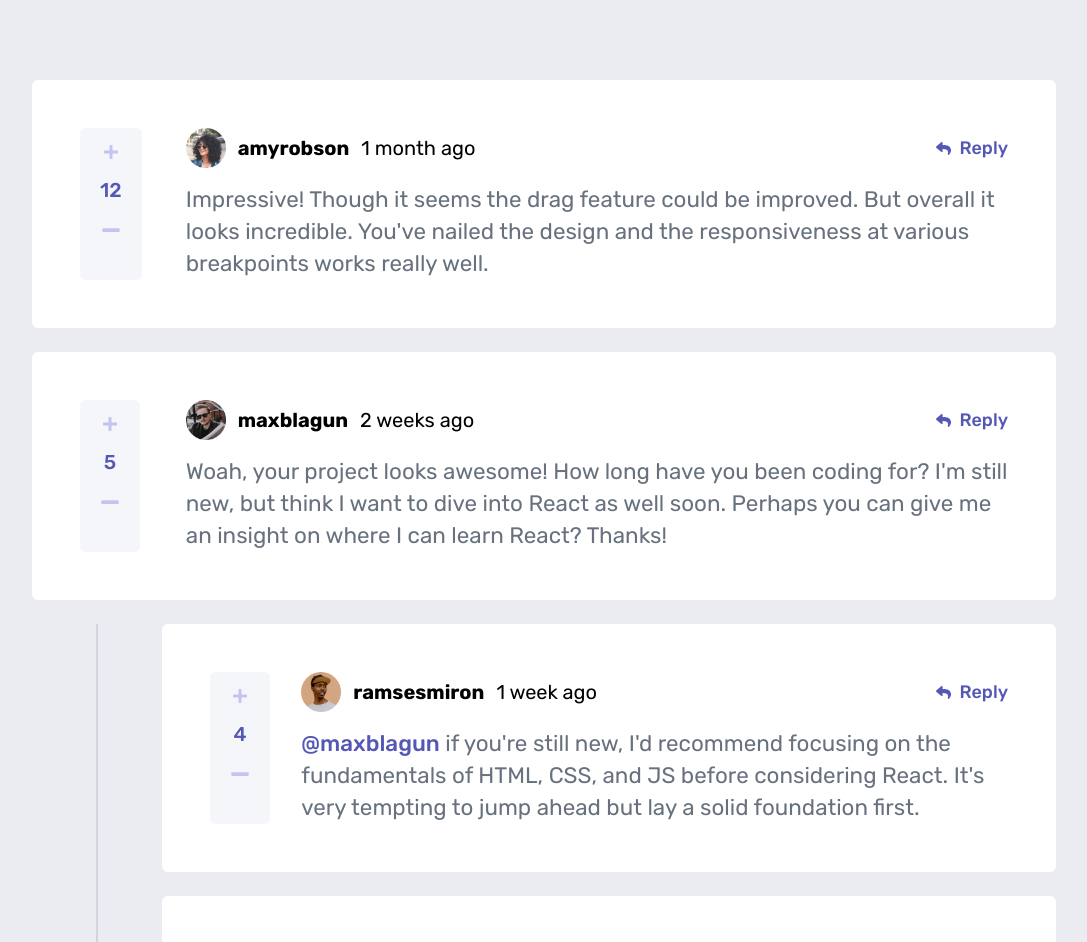
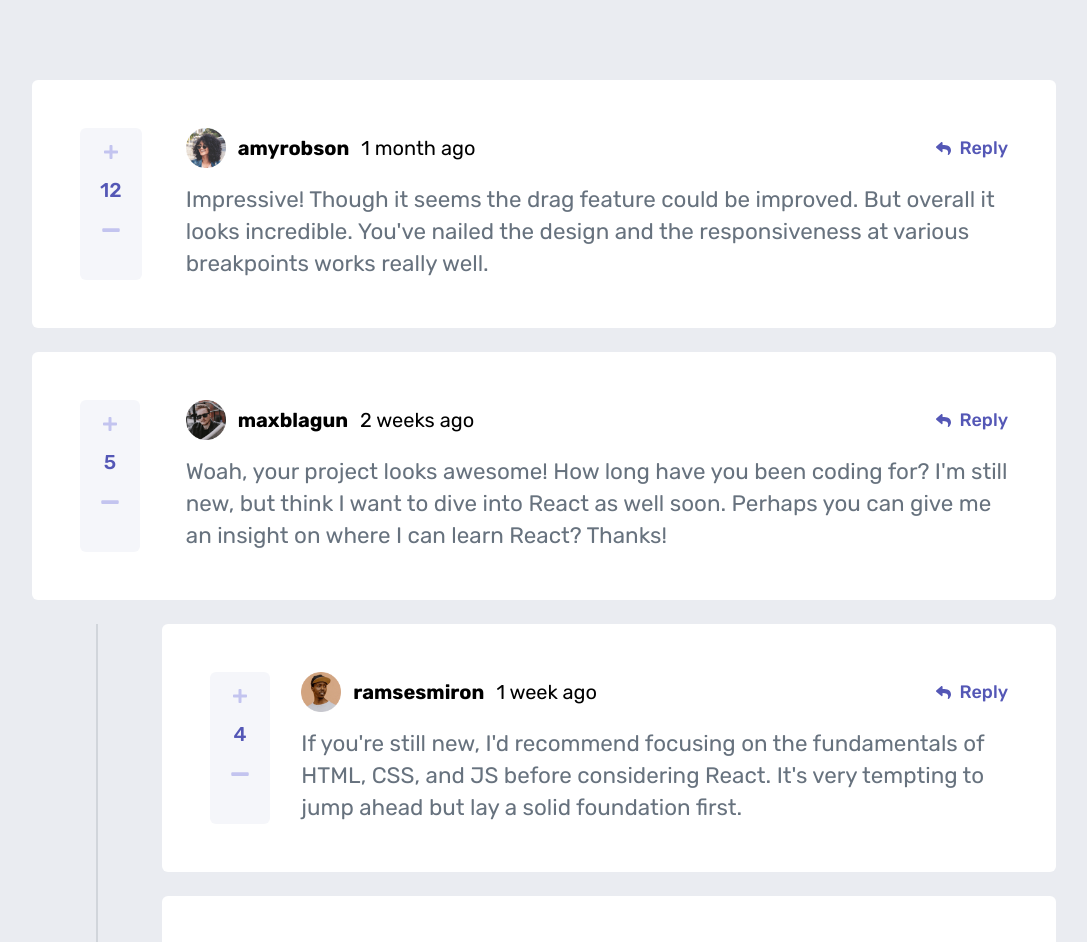
Before and after one commit to gracebir/interactive-comment-fm, a Next.js app: page / in a window 1280 px wide. Shown: the top 942 px of the page, without its empty margins (96-1183 px from the left). Built offline with nearby package versions, Linux system fonts and the light colour scheme.

Commit message:
fic: refacotor compomemt props

```diff
--- a/src/app/_components/Comment.tsx
+++ b/src/app/_components/Comment.tsx
@@ -1,11 +1,10 @@
 'use client'
 import { commentProps } from '@/util/type'
-import { lowerFirstChar } from '@/util/utils'
 import Image from 'next/image'
 import React, { useState } from 'react'
 import { FaReply, FaMinus, FaPlus } from "react-icons/fa"
 
-const Comment = ({ username, avatar, createAt, score, content, isReply=false, replyingTo }: commentProps) => {
+const Comment = ({ username, avatar, createAt, score, content }: commentProps) => {
   const [scoreValue, setScoreValue] = useState(score)
   return (
     <div className='bg-off-white p-7 lg:p-12 rounded-md grid grid-cols-1 lg:grid-cols-9 gap-4 lg:gap-6'>
@@ -21,28 +20,22 @@ const Comment = ({ username, avatar, createAt, score, content, isReply=false, re
             Reply
           </button>
         </div>
-        {isReply ? (
-          <p className="text-grayish-blue text-base lg:text-[1.4rem] leading-7 lg:leading-8">
-          <span className='text-blue font-medium'>@{replyingTo}</span>&nbsp;{lowerFirstChar(content)}
-          </p>
-        ):(
-          <p className="text-grayish-blue text-base lg:text-[1.4rem] leading-7 lg:leading-8">{content}</p>
-        )}
+        <p className="text-grayish-blue text-base lg:text-[1.4rem] leading-7 lg:leading-8">{content}</p>
       </div>
       <div className='flex justify-between col-span-1 order-2 lg:order-1'>
         <div
           className='flex flex-row items-center px-6 lg:px-5 space-x-4 rounded-md space-y-0 lg:flex-col lg:space-x-0 lg:space-y-4 p-4 bg-very-light-very'>
-          <button onClick={()=> setScoreValue(scoreValue + 1)} className='text-grayish hover:text-blue'><FaPlus /></button>
+          <button onClick={() => setScoreValue(scoreValue + 1)} className='text-grayish hover:text-blue'><FaPlus /></button>
           <span className='text-lg lg:text-xl font-medium text-blue'>{scoreValue}</span>
-          <button onClick={()=> {
-            if(scoreValue > 0){
+          <button onClick={() => {
+            if (scoreValue > 0) {
               setScoreValue(scoreValue - 1)
             }
           }} className='text-grayish text-xl hover:text-blue'><FaMinus /></button>
         </div>
         <button className='flex lg:hidden items-center gap-2 text-blue font-medium text-base lg:text-lg'>
-            <FaReply size={15} />
-            Reply
+          <FaReply size={15} />
+          Reply
         </button>
       </div>
     </div>
```
